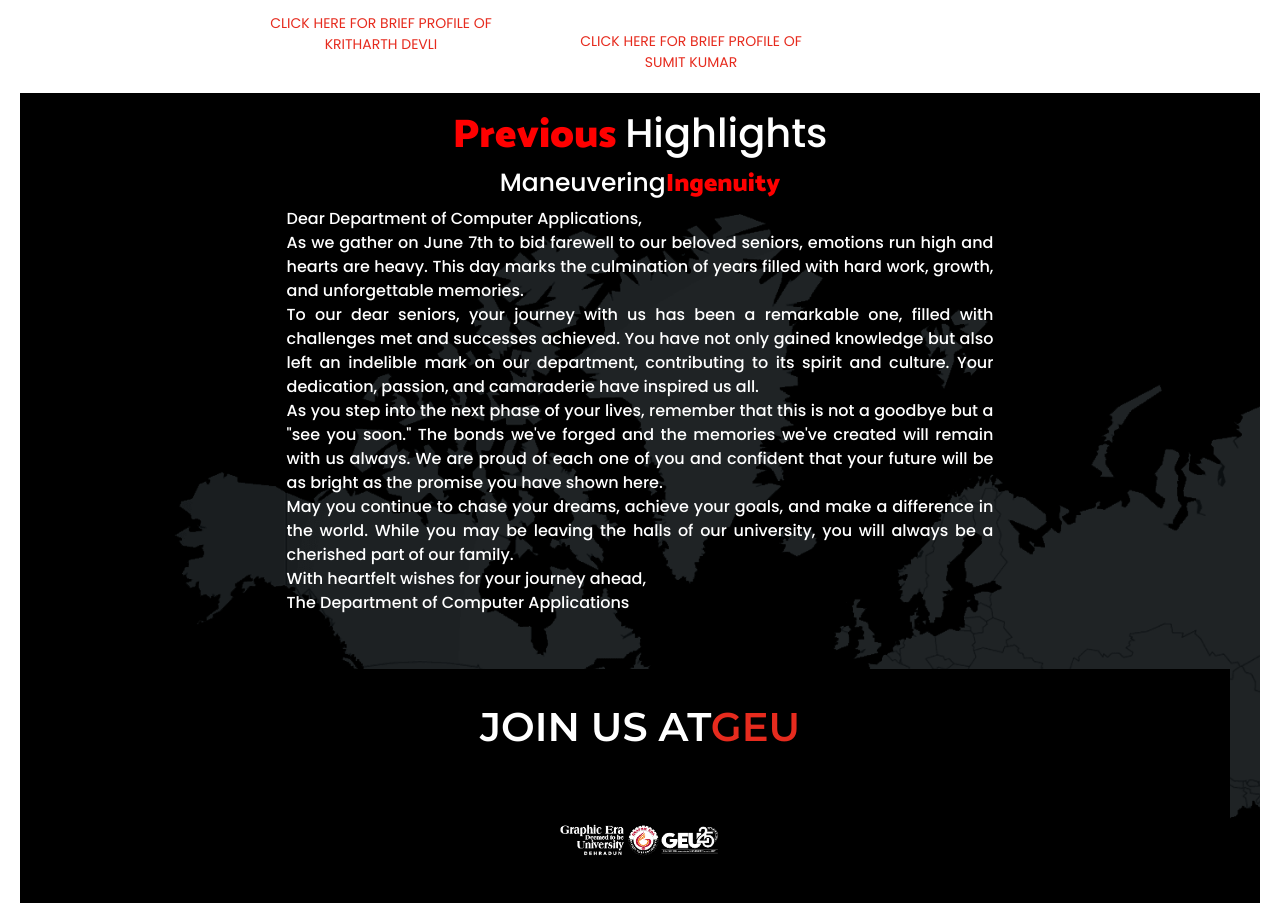
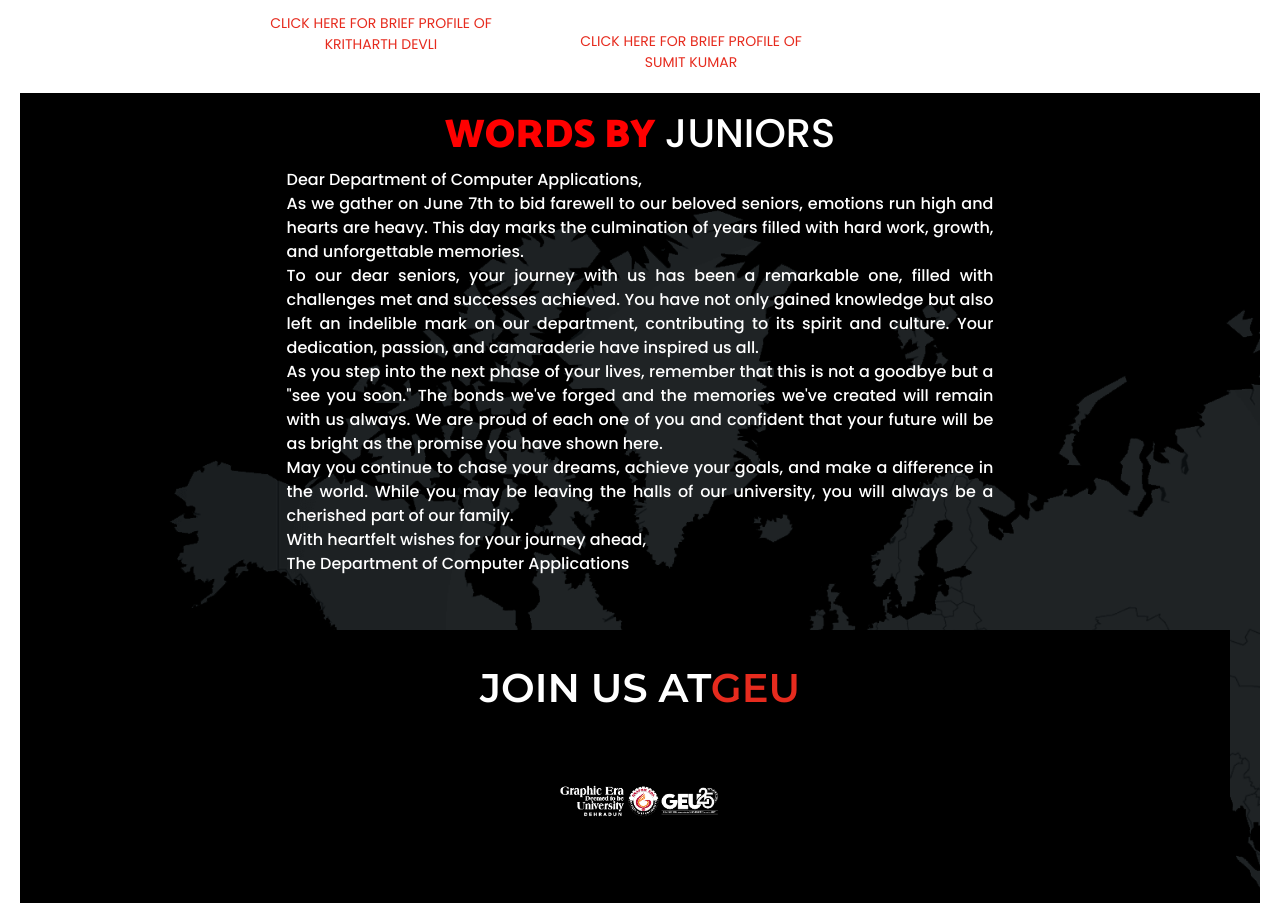
Before and after one commit to TojanHorse/farewell-DCA, a plain HTML site: page index.html in a window 1280 px wide. Shown: the part 2417-3320 px from the top of the page. Drawn offline with nearby package versions, Linux system fonts and the light colour scheme.

Commit message:
fully ready

```diff
--- a/index.html
+++ b/index.html
@@ -285,8 +285,8 @@ Come and be part of this joyous event, where we say farewell for now, but not fo
   <div class="container-fluid">
     <div class="row text-center">
       <div class="pastevents pt-3" data-aos="fade-up" data-aos-duration="1000" >
-        <h1 class="text-white fs-40 fw-900"><span class="cl-red fw-800 font-family-alt">Previous </span>Highlights</h1>
-        <h2 class="text-white fs-25 fw-900">Maneuvering<span class="cl-red fw-800 font-family-alt">Ingenuity</span></h2>
+        <h1 class="text-white fs-40 fw-900"><span class="cl-red fw-800 font-family-alt">WORDS BY  </span>JUNIORS</h1>
+        <h2 class="text-white fs-25 fw-900"><span class="cl-red fw-800 font-family-alt"></span></h2>
         <div class="pasteventtext">
         <p class="text-justify text-white fs-16 fw-500">Dear Department of Computer Applications,<br>
 
```
